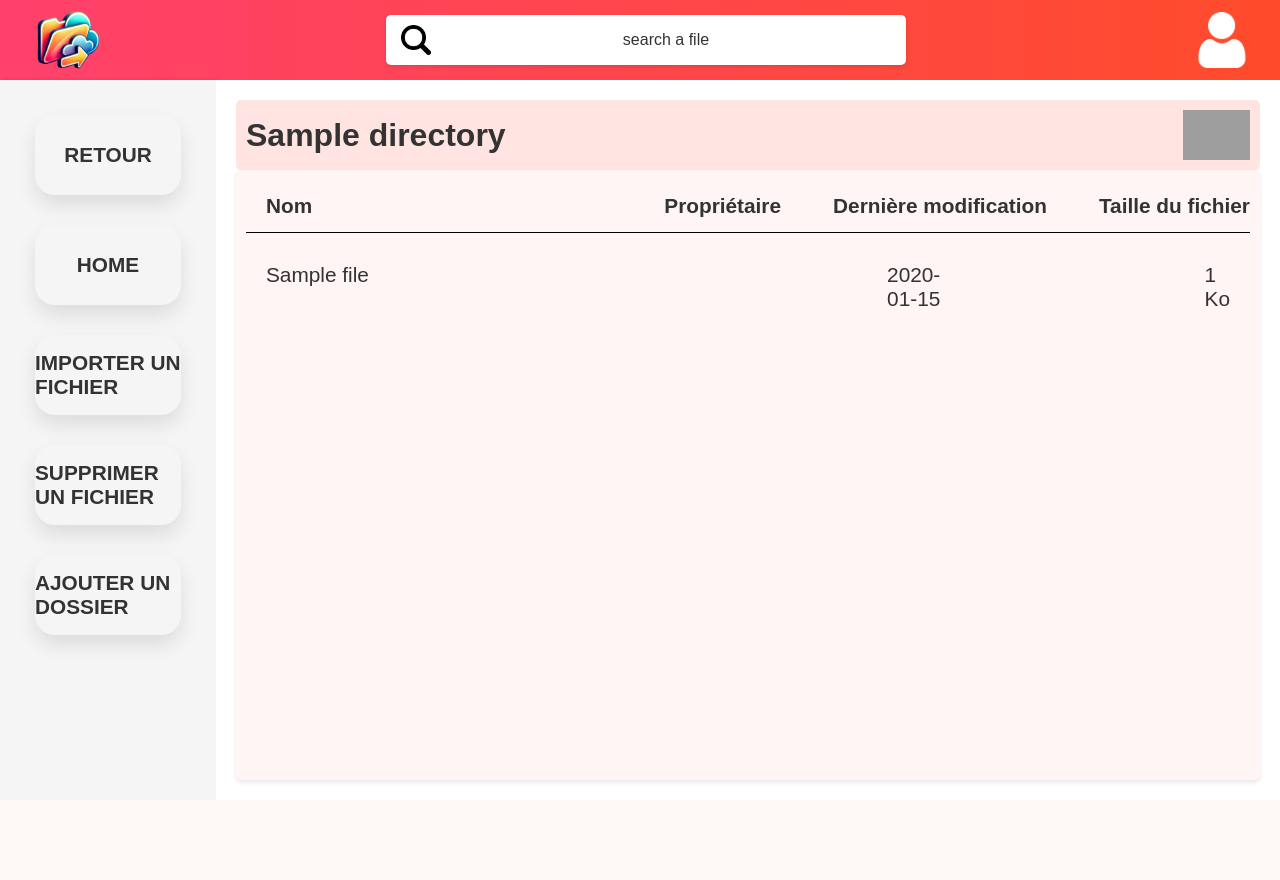
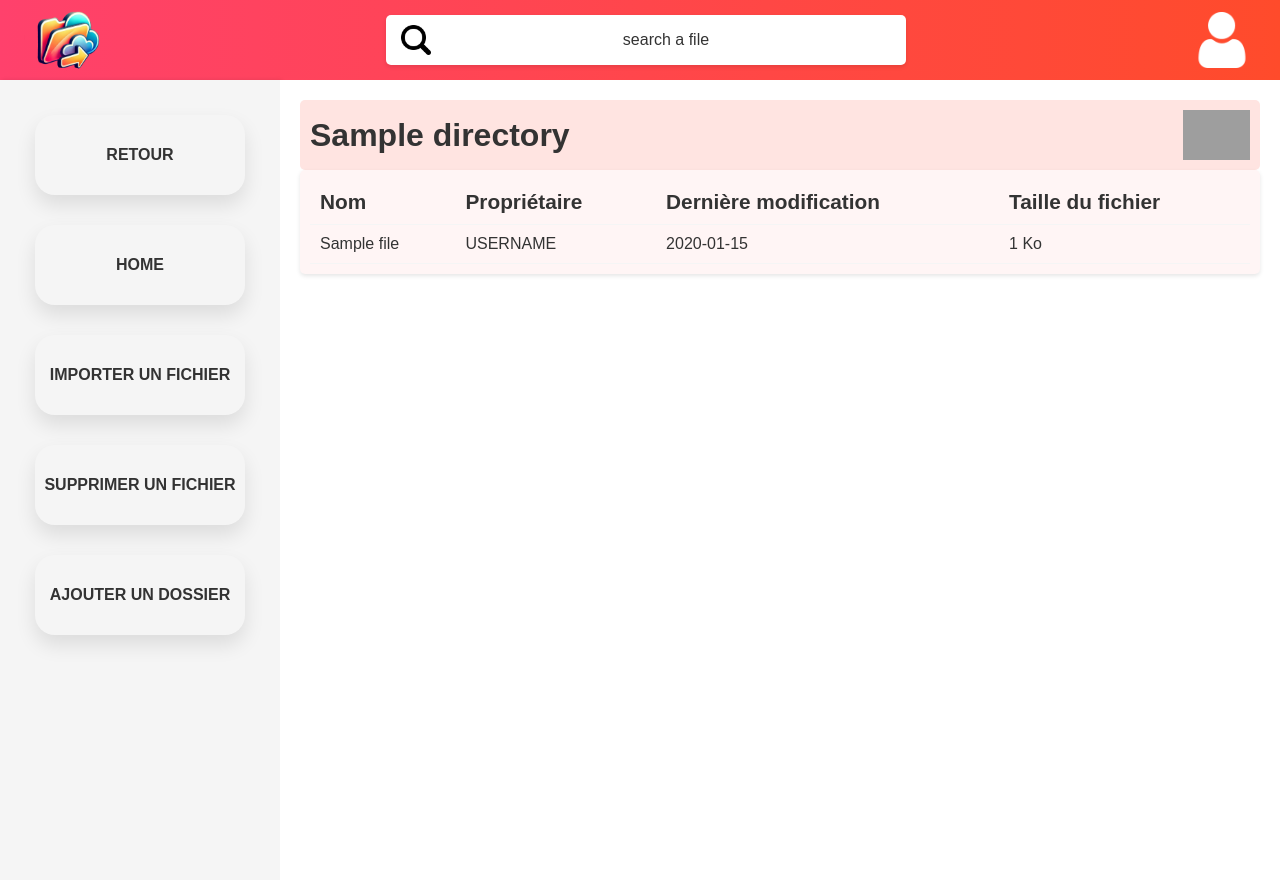
Before and after one commit to TimeoLocqueneux/Django_Project, a Django app: template drive/myapp/templates/main.html in a window 1280 px wide. Before the commit the page ends 782 px from the top, so only its background shows below. Run offline with Django 3.2, Linux system fonts and the light colour scheme; the template is opened without the code that fills it: most values are stand-ins (such as "Sample title", 1, 10 or a date in 2020); grey boxes are pictures that could not be loaded.

Commit message:
meilleur affichage fichiers

```diff
--- a/drive/myapp/static/style/main.css
+++ b/drive/myapp/static/style/main.css
@@ -77,7 +77,7 @@
 }
 
 main {
-    height: calc(100vh - 80px);
+    height: 100vh;
     display: flex;
     flex-direction: row;
 }
@@ -100,7 +100,6 @@
     justify-content: center;
     align-items: center;
     font-family: 'Arial', sans-serif;
-    font-size: 1.3em;
     font-weight: bold;
 }
 .bar:hover{
@@ -115,6 +114,7 @@
     flex-direction: column;
     color: #333;
     padding: 20px;
+    min-height: fit-content;
 }
 
 .explorer-head {
@@ -157,19 +157,26 @@
 
 
 .explorer-files {
-    height: 100%;
     padding: 10px;
     background-color: #fff5f5;
     border-radius: 5px;
     box-shadow: 0 2px 4px rgba(0, 0, 0, 0.1);
 }
-.files{
-    margin: 30px 20px 30px 20px;
+table{
+    width: 100%;
+    border-collapse: collapse;
 }
-.file{
-    display: flex;
-    flex-direction: row;
+th{
+    text-align: left;
+    padding: 10px;
+    border-bottom: 1px solid #f5f5f5;
     font-size: 1.3em;
+}
+tr{
+    border-bottom: 1px solid #f5f5f5;
+}
+td{
+    padding: 10px;
 }
 a{
     text-decoration: none;
@@ -177,27 +184,6 @@
 }
 a:hover{
     text-decoration: underline;
-}
-.name{
-    width: 300px;
-    margin-right: 445px;
-}
-.date{
-    margin-right: 255px;
-}
-
-.infos{
-    border-bottom: solid 1px black;
-    display: flex;
-    flex-direction: row;
-    justify-content: space-between;
-}
-.infos-name{
-    margin-right: 300px;
-    margin-left: 20px;
-}
-.infos H1{
-    font-size: 1.3em;
 }
 
 
--- a/drive/myapp/templates/main.html
+++ b/drive/myapp/templates/main.html
@@ -38,23 +38,28 @@
                 </div>
             </div>
             <div class="explorer-files">
-                <div class="infos">
-                    <H1 class="infos-name">Nom</H1>
-                    <H1>Propriétaire</H1>
-                    <H1>Dernière modification</H1>
-                    <H1>Taille du fichier</H1>
-                </div>
-                <div class="files">
+                <table>
+                    <thead>
+                        <tr>
+                            <th>Nom</th>
+                            <th>Propriétaire</th>
+                            <th>Dernière modification</th>
+                            <th>Taille du fichier</th>
+                        </tr>
+                    </thead>
+                    <tbody>
                         {% for file in files %}
-                            <div class="file">
-                                <div class="name">
+                            <tr class="file">
+                                <td class="name">
                                     <a href="{% static 'img/' %}{{ file.name }}" target="_blank">{{ file.name }}</a>
-                                </div>
-                                <div class="date">{{ file.mtime }}</div>
-                                <div class="size">{{ file.size }} Ko</div>
-                            </div>
+                                </td>
+                                <td class="owner">USERNAME</td> <!-- Placeholder for owner -->
+                                <td class="date">{{ file.mtime }}</td>
+                                <td class="size">{{ file.size }} Ko</td>
+                            </tr>
                         {% endfor %}
-                </div>
+                    </tbody>
+                </table>
             </div>
         </div>
     <div class="popup-tri">
--- a/drive/myapp/urls.py
+++ b/drive/myapp/urls.py
@@ -3,7 +3,7 @@
 
 
 urlpatterns = [
-    path("", views.home, name="home"),
+    path("", views.main, name="main"),
     path("main/", views.main, name="main"),
     path("home/",views.home, name="home"),
     path("login/", views.login, name='login'),
```
